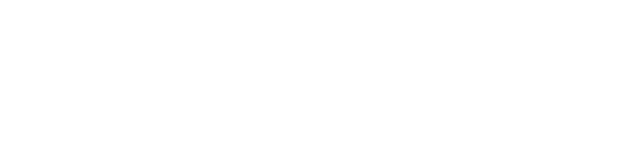
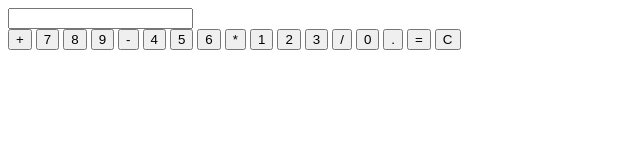
Before and after one commit to gilmerperez/ios-calculator, a plain HTML site: page index.html in a window 1280 px wide. Shown: the whole page, without its empty margins (0-640 px from the left). Drawn offline with Linux system fonts and the light colour scheme.

Commit message:
Added all HTML

```diff
--- a/index.html
+++ b/index.html
@@ -9,6 +9,29 @@
 </head>
 
 <body>
+  <div id="calculator">
+    <input id="display" readonly>
+    <div id="keys">
+      <button onclick="appendToDisplay('+')">+</button>
+      <button onclick="appendToDisplay('7')">7</button>
+      <button onclick="appendToDisplay('8')">8</button>
+      <button onclick="appendToDisplay('9')">9</button>
+      <button onclick="appendToDisplay('-')">-</button>
+      <button onclick="appendToDisplay('4')">4</button>
+      <button onclick="appendToDisplay('5')">5</button>
+      <button onclick="appendToDisplay('6')">6</button>
+      <button onclick="appendToDisplay('*')">*</button>
+      <button onclick="appendToDisplay('1')">1</button>
+      <button onclick="appendToDisplay('2')">2</button>
+      <button onclick="appendToDisplay('3')">3</button>
+      <button onclick="appendToDisplay('/')">/</button>
+      <button onclick="appendToDisplay('0')">0</button>
+      <button onclick="appendToDisplay('.')">.</button>
+      <button onclick="calculate()">=</button>
+      <button onclick="clearDisplay()">C</button>
+    </div>
+  </div>
+
   <script src="script.js"></script>
 </body>
 
```
